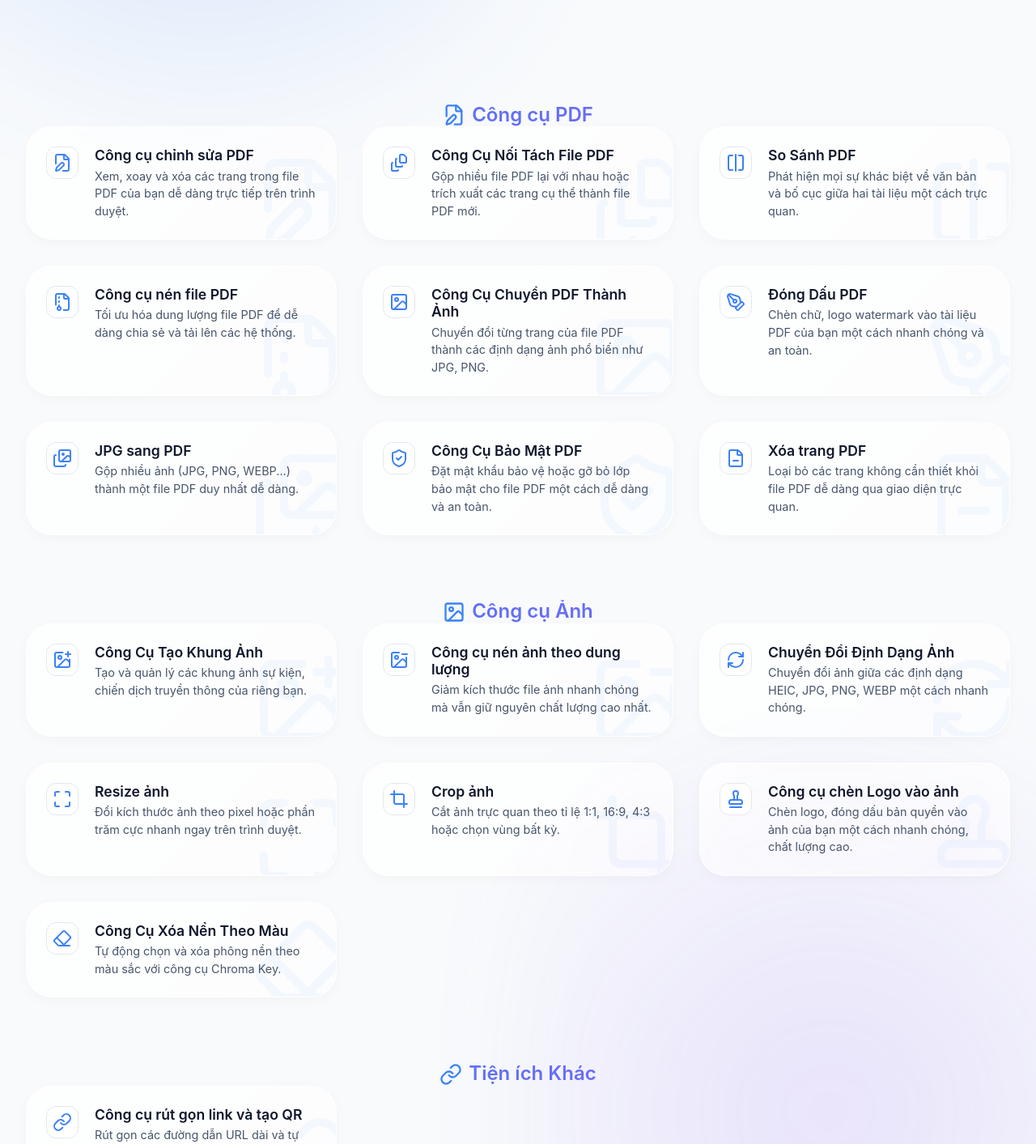
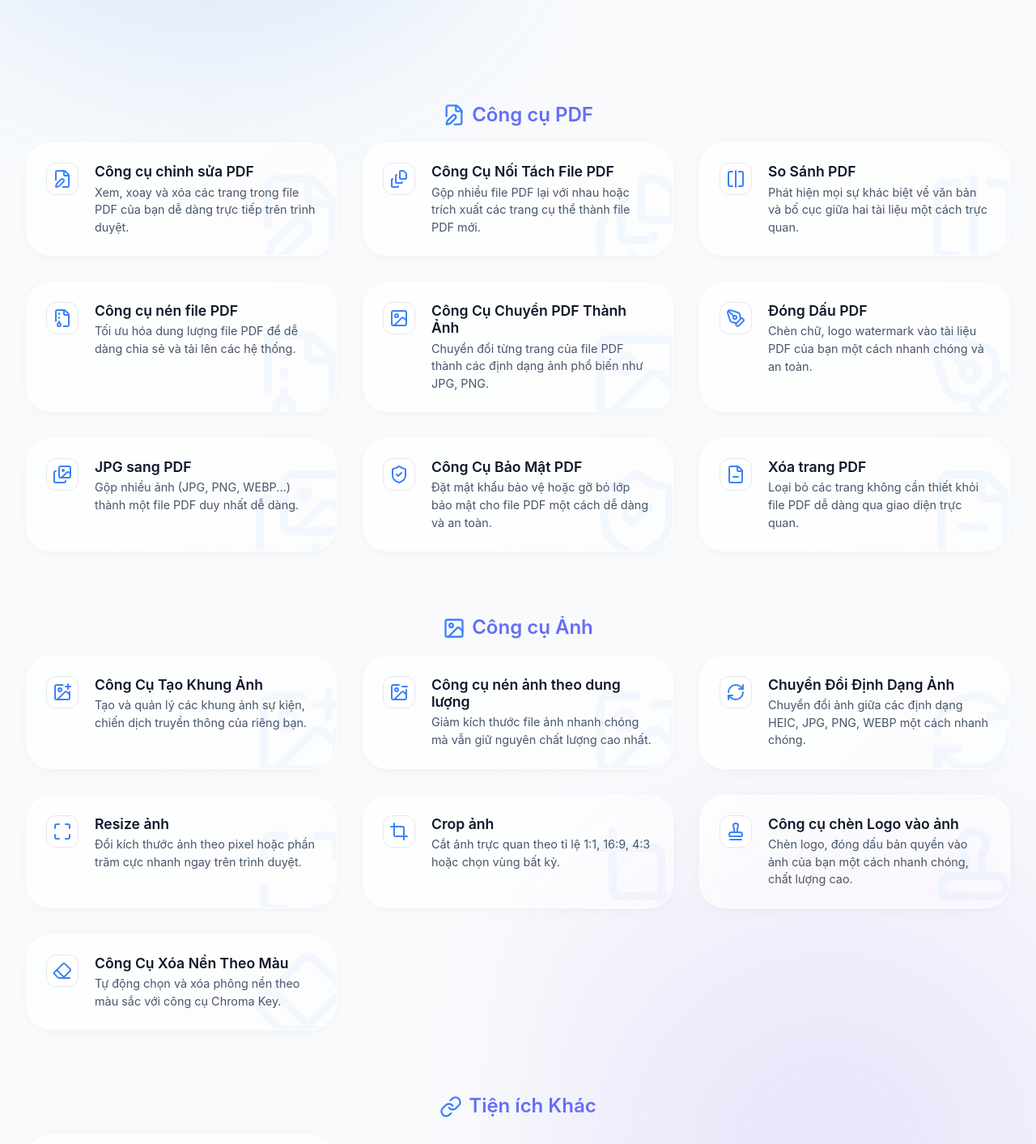
Before and after one commit to rchg2025/pdfstudio, a React (Vite) app: page / in a window 1280 px wide. Shown: the part 605-2018 px from the top of the page at 81% size. Built offline with nearby package versions, Linux system fonts and the light colour scheme; no server answers.

Commit message:
Update padding for section headers

```diff
--- a/src/pages/Home.tsx
+++ b/src/pages/Home.tsx
@@ -156,7 +156,7 @@ const Home = () => {
       </section>
 
       <section style={{ marginTop: '4rem' }}>
-        <h2 className="text-2xl font-bold mb-10 text-center text-gradient" style={{ display: 'flex', alignItems: 'center', justifyContent: 'center', gap: '0.5rem' }}>
+        <h2 className="text-2xl font-bold mb-10 text-center text-gradient" style={{ display: 'flex', alignItems: 'center', justifyContent: 'center', gap: '0.5rem', paddingBottom: '20px' }}>
           <FileEdit size={28} /> Công cụ PDF
         </h2>
         <div className="tools-grid">
@@ -178,7 +178,7 @@ const Home = () => {
       </section>
 
       <section style={{ marginTop: '5rem' }}>
-        <h2 className="text-2xl font-bold mb-10 text-center text-gradient" style={{ display: 'flex', alignItems: 'center', justifyContent: 'center', gap: '0.5rem' }}>
+        <h2 className="text-2xl font-bold mb-10 text-center text-gradient" style={{ display: 'flex', alignItems: 'center', justifyContent: 'center', gap: '0.5rem', paddingBottom: '20px' }}>
           <ImageIcon size={28} /> Công cụ Ảnh
         </h2>
         <div className="tools-grid">
@@ -200,7 +200,7 @@ const Home = () => {
       </section>
 
       <section style={{ marginTop: '5rem', marginBottom: '4rem' }}>
-        <h2 className="text-2xl font-bold mb-10 text-center text-gradient" style={{ display: 'flex', alignItems: 'center', justifyContent: 'center', gap: '0.5rem' }}>
+        <h2 className="text-2xl font-bold mb-10 text-center text-gradient" style={{ display: 'flex', alignItems: 'center', justifyContent: 'center', gap: '0.5rem', paddingBottom: '20px' }}>
           <LinkIcon size={28} /> Tiện ích Khác
         </h2>
         <div className="tools-grid">
```
